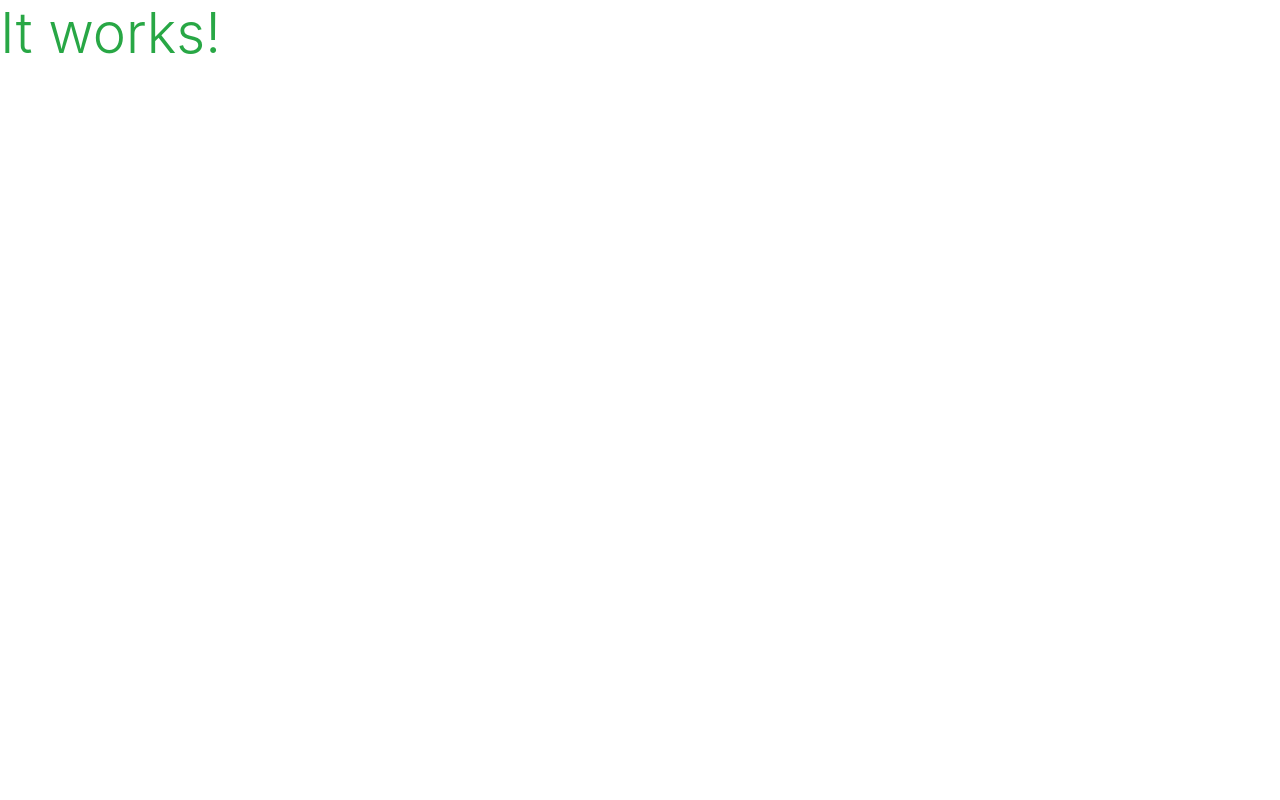
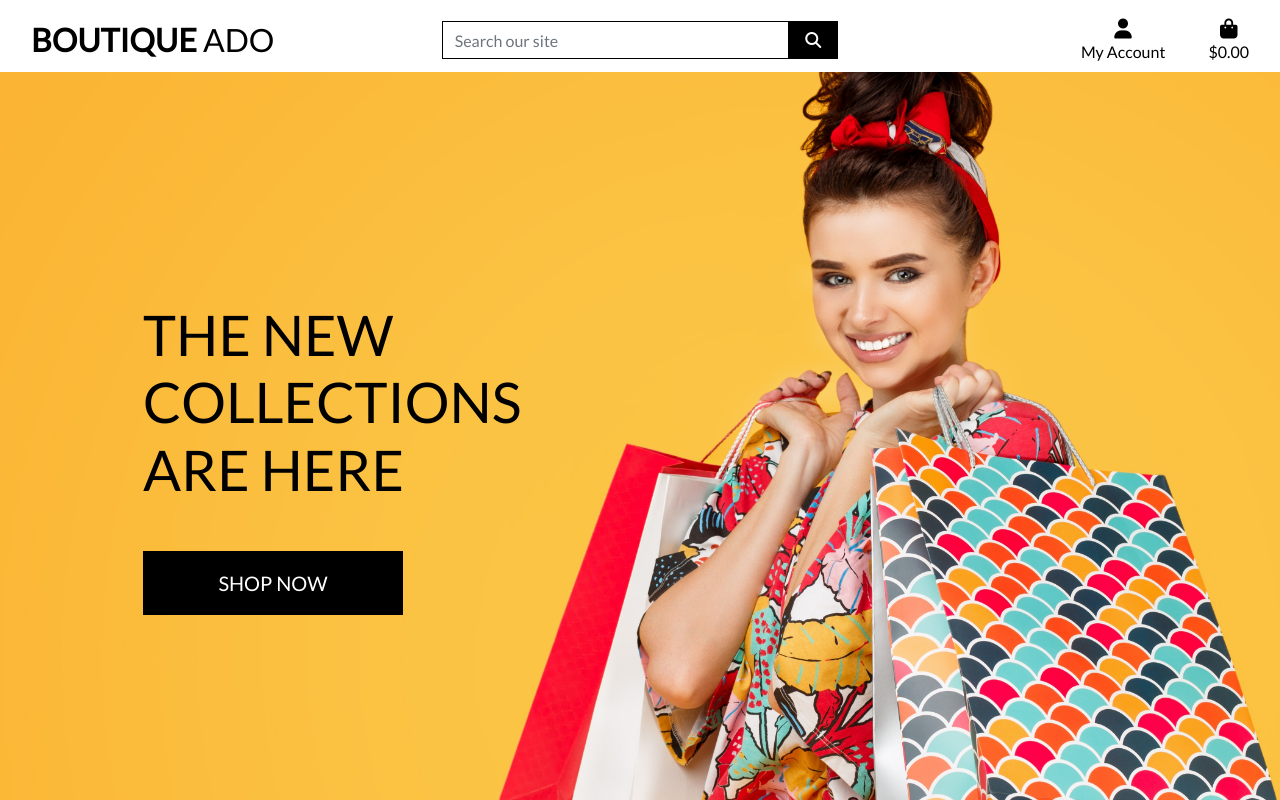
Before and after one commit to johnj974/boutique-ado, a Django app: page / in a window 1280 px wide. Before the commit the page is almost empty. Run offline with Django 3.2, Linux system fonts and the light colour scheme; some libraries are stand-ins or nearby versions.

Commit message:
index + base html updated, base.css added, media + static added

```diff
--- a/boutique_ado/settings.py
+++ b/boutique_ado/settings.py
@@ -148,3 +148,7 @@ USE_TZ = True
 # https://docs.djangoproject.com/en/3.0/howto/static-files/
 
 STATIC_URL = '/static/'
+STATICFILES_DIRS = (os.path.join(BASE_DIR, 'static'),)
+
+MEDIA_URL = '/media/'
+MEDIA_ROOT = os.path.join(BASE_DIR, 'media')
--- a/boutique_ado/urls.py
+++ b/boutique_ado/urls.py
@@ -15,9 +15,11 @@ Including another URLconf
 """
 from django.contrib import admin
 from django.urls import path, include
+from django.conf import settings
+from django.conf.urls.static import static
 
 urlpatterns = [
     path('admin/', admin.site.urls),
-    path('accounts', include('allauth.urls')),
+    path('accounts/', include('allauth.urls')),
     path('', include('home.urls')),
-]
+] + static(settings.MEDIA_URL, document_root=settings.MEDIA_ROOT)
--- a/home/templates/home/index.html
+++ b/home/templates/home/index.html
@@ -1,6 +1,27 @@
 {% extends "base.html" %}
 {% load static %}
 
+{% block page_header %}
+    <div class="container header-container">
+        <div class="row">
+            <div class="col"></div>
+        </div>
+    </div>
+{% endblock %}
+
 {% block content %}
-    <h1 class="display-4 text-success">It works!</h1>
+    <div class="container h-100">
+        <div class="row h-100">
+            <div class="col-7 col-md-6 my-auto">
+                <h1 class="display-4 logo-font text-black">
+                    The new collections are here
+                </h1>
+                <div class="my-5">
+                    <h4>
+                        <a href="" class="shop-now-button btn btn-lg rounded-0 text-uppercase py-3">Shop Now</a>
+                    </h4>
+                </div>
+            </div>
+        </div>
+    </div>
 {% endblock %}
--- /dev/null
+++ b/static/css/base.css
@@ -0,0 +1,81 @@
+html {
+    height: 100%;
+}
+
+body {
+    background: url('/media/homepage_background_cropped.jpg') no-repeat center center fixed;
+    background-size: cover;
+    height: calc(100vh - 164px);
+    color: #555;
+    font-family: 'Lato';
+}
+
+/* from Bulma */
+.icon {
+    align-items: center;
+    display: inline-flex;
+    justify-content: center;
+    height: 1.5rem;
+    width: 1.5rem;
+}
+
+.logo-font {
+    text-transform: uppercase;
+}
+
+.main-logo-link {
+    width: fit-content;
+}
+
+.shop-now-button {
+    background: black;
+    color: white;
+    min-width: 260px;
+}
+
+.btn-black {
+    background: black;
+    color: white;
+}
+
+.shop-now-button:hover,
+.shop-now-button:active,
+.shop-now-button:focus,
+.btn-black:hover,
+.btn-black:active,
+.btn-black:focus {
+    background: #222;
+    color: white;
+}
+
+.text-black {
+    color: #000 !important;
+}
+
+.border-black {
+    border: 1px solid black !important;
+}
+
+/* -------------------------------- Media Queries */
+
+/* Slightly larger container on xl screens */
+@media (min-width: 1200px) {
+  .container {
+    max-width: 80%;
+  }
+}
+
+/* fixed top navbar only on medium and up */
+@media (min-width: 992px) {
+    .fixed-top-desktop-only {
+        position: fixed;
+        top: 0;
+        right: 0;
+        left: 0;
+        z-index: 1030;
+    }
+
+    .header-container {
+        padding-top: 164px;
+    }
+}
--- a/templates/base.html
+++ b/templates/base.html
@@ -5,7 +5,7 @@
   <head>
 
     {% block meta %}
-        <meta http-equiv="X-UA-Compatible" content="ie=edge">   <!--added so our project is compatible with older browsers-->
+        <meta http-equiv="X-UA-Compatible" content="ie=edge">
         <meta charset="utf-8">
         <meta name="viewport" content="width=device-width, initial-scale=1, shrink-to-fit=no">
     {% endblock %}
@@ -15,12 +15,15 @@
 
     {% block corecss %}
         <link rel="stylesheet" href="https://stackpath.bootstrapcdn.com/bootstrap/4.4.1/css/bootstrap.min.css" integrity="sha384-Vkoo8x4CGsO3+Hhxv8T/Q5PaXtkKtu6ug5TOeNV6gBiFeWPGFN9MuhOf23Q9Ifjh" crossorigin="anonymous">
+        <link rel="stylesheet" href="https://fonts.googleapis.com/css?family=Lato&display=swap">
+        <link rel="stylesheet" href="{% static 'css/base.css' %}">
     {% endblock %}
 
     {% block extra_css %}
     {% endblock %}
 
     {% block corejs %}
+        <script src="https://kit.fontawesome.com/e9c73d7092.js" crossorigin="anonymous"></script>
         <script src="https://code.jquery.com/jquery-3.4.1.slim.min.js" integrity="sha384-J6qa4849blE2+poT4WnyKhv5vZF5SrPo0iEjwBvKU7imGFAV0wwj1yYfoRSJoZ+n" crossorigin="anonymous"></script>
         <script src="https://cdn.jsdelivr.net/npm/popper.js@1.16.0/dist/umd/popper.min.js" integrity="sha384-Q6E9RHvbIyZFJoft+2mJbHaEWldlvI9IOYy5n3zV9zzTtmI3UksdQRVvoxMfooAo" crossorigin="anonymous"></script>
         <script src="https://stackpath.bootstrapcdn.com/bootstrap/4.4.1/js/bootstrap.min.js" integrity="sha384-wfSDF2E50Y2D1uUdj0O3uMBJnjuUD4Ih7YwaYd1iqfktj0Uod8GCExl3Og8ifwB6" crossorigin="anonymous"></script>
@@ -32,7 +35,67 @@
     <title>Boutique Ado {% block extra_title %}{% endblock %}</title>
   </head>
   <body>
-    <header class="container-fluid fixed-top"></header>
+    <header class="container-fluid fixed-top">
+        <div id="topnav" class="row bg-white pt-lg-2 d-none d-lg-flex">
+            <div class="col-12 col-lg-4 my-auto py-1 py-lg-0 text-center text-lg-left">
+                <a href="{% url 'home' %}" class="nav-link main-logo-link">
+                    <h2 class="logo-font text-black my-0"><strong>Boutique</strong> Ado</h2>
+                </a>
+            </div>
+            <div class="col-12 col-lg-4 my-auto py-1 py-lg-0">
+                <form method="GET" action="">
+                    <div class="input-group w-100">
+                        <input class="form-control border border-black rounded-0" type="text" name="q" placeholder="Search our site">
+                        <div class="input-group-append">
+                            <button class="form-control btn btn-black border border-black rounded-0" type="submit">
+                                <span class="icon">
+                                    <i class="fas fa-search"></i>
+                                </span>
+                            </button>
+                        </div>
+                    </div>
+                </form>
+            </div>
+            <div class="col-12 col-lg-4 my-auto py-1 py-lg-0">
+                <ul class="list-inline list-unstyled text-center text-lg-right my-0">
+                    <li class="list-inline-item dropdown">
+                        <a class="text-black nav-link" href="#" id="user-options" data-toggle="dropdown" aria-haspopup="true" aria-expanded="false">
+                            <div class="text-center">
+                                <div><i class="fas fa-user fa-lg"></i></div>
+                                <p class="my-0">My Account</p>
+                            </div>
+                        </a>
+                        <div class="dropdown-menu border-0" aria-labelledby="user-options">
+                            {% if request.user.is_authenticated %}
+                                {% if request.user.is_superuser %}
+                                    <a href="" class="dropdown-item">Product Management</a>
+                                {% endif %}
+                                <a href="" class="dropdown-item">My Profile</a>
+                                <a href="{% url 'account_logout' %}" class="dropdown-item">Logout</a>
+                            {% else %}
+                                <a href="{% url 'account_signup' %}" class="dropdown-item">Register</a>
+                                <a href="{% url 'account_login' %}" class="dropdown-item">Login</a>
+                            {% endif %}
+                        </div>
+                    </li>
+                    <li class="list-inline-item">
+                        <a class="{% if grand_total %}text-info font-weight-bold{% else %}text-black{% endif %} nav-link" href="">
+                            <div class="text-center">
+                                <div><i class="fas fa-shopping-bag fa-lg"></i></div>
+                                <p class="my-0">
+                                    {% if grand_total %}
+                                        ${{ grand_total|floatformat:2 }}
+                                    {% else %}
+                                        $0.00
+                                    {% endif %}
+                                </p>
+                            </div>
+                        </a>
+                    </li>
+                </ul>
+            </div>
+        </div>
+    </header>
 
     {% if messages %}
         <div class="message-container"></div>
```
Also changed, not shown: media/homepage_background_cropped.jpg (added).
